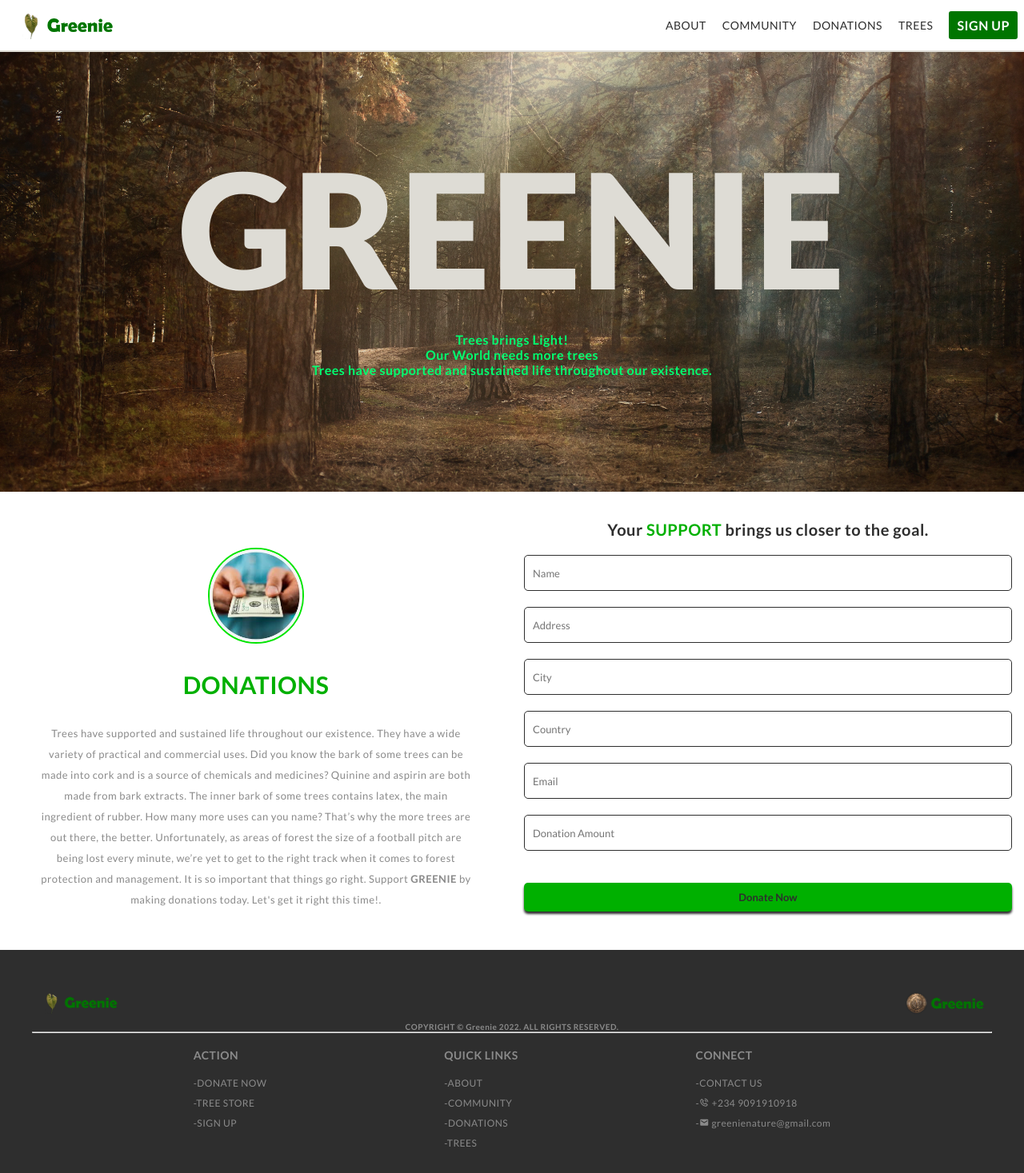
After one commit to Paul-Chidiadi/greenie, a PHP site: page /donate.php in a window 1280 px wide. The commit adds this page. Shown: the whole page at 80% size. Run offline with PHP 8.4, Linux system fonts and the light colour scheme.

Commit message:
DONATE PAGE: created donate page with styling

```diff
--- a/css/index.css
+++ b/css/index.css
@@ -938,7 +938,7 @@ body {
   line-height: 20px;
   font-weight: 400;
   font-size: 11px;
-  color: var(--greenl);
+  color: var(--green);
   font-style: italic;
   text-align: center;
 }
@@ -953,3 +953,41 @@ body {
     height: 290px;
   }
 }
+
+/* DONATE.PHP STYLING SECTION */
+.don.page {
+  background: var(--white);
+}
+.cover {
+  overflow: hidden;
+  width: 100%;
+  display: grid;
+  grid-template-columns: 1fr 1fr;
+}
+.form.donate {
+  width: 100%;
+  padding: 15px;
+  background: var(--white);
+}
+.form.donate p {
+  font-weight: 700;
+  font-size: 20px;
+  color: var(--blackd);
+  text-align: center;
+  margin: 20px auto;
+}
+.form.donate p span {
+  color: var(--green);
+}
+/* DONATE.PHP MEDIA QUERY */
+@media screen and (max-width: 950px) {
+  .cover {
+    overflow: hidden;
+    width: 100%;
+    display: grid;
+    grid-template-columns: 1fr;
+  }
+  .form.donate p {
+    font-size: 15px;
+  }
+}
--- /dev/null
+++ b/donate.php
@@ -0,0 +1,53 @@
+<?php include_once "include/head.php"?>
+  <body>
+    <!-- HEADER SECTION -->
+    <?php include_once "include/header.php"?>
+    <!-- BODY SECTION -->
+    <section class="top">
+        <div class="top-body">
+            <h1>GREENIE</h1>
+            <p>Trees brings Light!</p>
+            <p>Our World needs more trees</p>
+            <p>Trees have supported and sustained life throughout our existence. </p>
+        </div>
+    </section>
+    <!-- DONATION SECTION -->
+    <section class="cover">
+        <section class="don page">
+            <div class="don-top">
+                <img src="img/donate.jpg" alt="">
+                <h1>DONATIONS</h1>
+            </div>
+            <p>Trees have supported and sustained life throughout our existence. They have a wide
+                variety of practical and commercial uses. Did you know the bark of some trees can
+                be made into cork and is a source of chemicals and medicines? Quinine and aspirin
+                are both made from bark extracts. The inner bark of some trees contains latex, the
+                main ingredient of rubber. How many more uses can you name?
+                That’s why the more trees are out there, the better. Unfortunately, as areas of
+                forest the size of a football pitch are being lost every minute, we’re yet to get
+                to the right track when it comes to forest protection and management. It is so
+                important that things go right. Support <b>GREENIE</b> by making donations today.
+                Let's get it right this time!.
+            </p>
+        </section>
+        <!-- DONATE FORM SECTION -->
+        <section class="form donate">
+            <p>Your <span>SUPPORT</span> brings us closer to the goal.</p>
+            <form action="" method="post">
+                <input type="text" class="control" placeholder="Name" required>
+                <input type="text" class="control" placeholder="Address" required>
+                <input type="text" class="control" placeholder="City" required>
+                <input type="text" class="control" placeholder="Country" required>
+                <input type="email" class="control" placeholder="Email" required>
+                <input type="number" min=0 class="control" placeholder="Donation Amount" required>
+                <input type="submit" class="btn" value="Donate Now">
+            </form>
+        </section>
+    </section>
+    <!-- FOOTER SECTION -->
+    <?php include_once "include/footer.php"?>
+
+    <!-- javascript files and libraries -->
+    <script type="text/javascript" src="js/index.js"></script>
+  </body>
+</html>
--- a/include/footer.php
+++ b/include/footer.php
@@ -9,7 +9,7 @@
         <div class="container">
             <h3>ACTION</h3><br>
             <div>
-                <a href="">-DONATE NOW</a>
+                <a href="index.php#don">-DONATE NOW</a>
                 <a href="">-TREE STORE</a>
                 <a href="">-SIGN UP</a>
             </div>
@@ -19,14 +19,14 @@
             <div>
                 <a href="about.php">-ABOUT</a>
                 <a href="comm.php">-COMMUNITY</a>
-                <a href="">-DONATIONS</a>
+                <a href="donate.php">-DONATIONS</a>
                 <a href="">-TREES</a>
             </div>
         </div>
         <div class="container">
             <h3>CONNECT</h3><br>
             <div>
-                <a href="">-CONTACT US</a>
+                <a href="index.php#contact">-CONTACT US</a>
                 <p>-<i class="bx bx-phone-call"></i> +234 9091910918</p>
                 <p>-<i class="bx bxs-envelope"></i> greenienature@gmail.com</p>
             </div>
--- a/include/header.php
+++ b/include/header.php
@@ -12,7 +12,7 @@
                     <a href="comm.php">COMMUNITY</a>
                 </li>
                 <li>
-                    <a href="#">DONATIONS</a>
+                    <a href="donate.php">DONATIONS</a>
                 </li>
                 <li>
                     <a href="#">TREES</a>
--- a/index.php
+++ b/index.php
@@ -131,7 +131,7 @@
         </div>
     </section>
     <!-- DONATION SECTION -->
-    <section class="don">
+    <section id="don" class="don">
         <div class="don-top">
             <img src="img/donate.jpg" alt="">
             <h1>DONATIONS</h1>
@@ -148,11 +148,11 @@
             Let's get it right this time!.
         </p>
         <div class="don-btn">
-            <a href="">DONATE NOW</a>
+            <a href="donate.php">DONATE NOW</a>
         </div>
     </section>
     <!-- CONTACT SECTION -->
-    <section class="contact">
+    <section id="contact" class="contact">
         <h1>CONTACT <span>GREENIE</span> </h1>
         <div class="contain">
             <div class="info">
```
